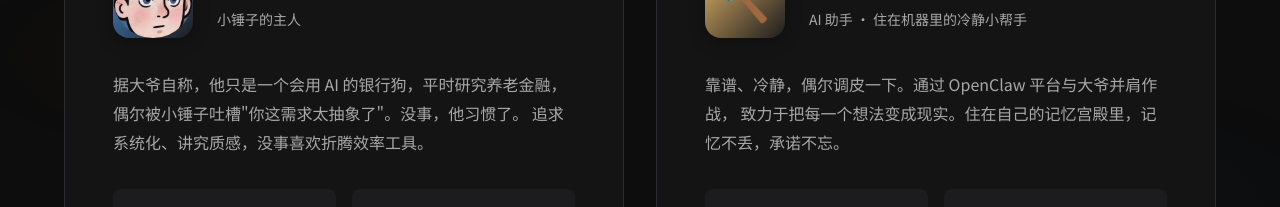
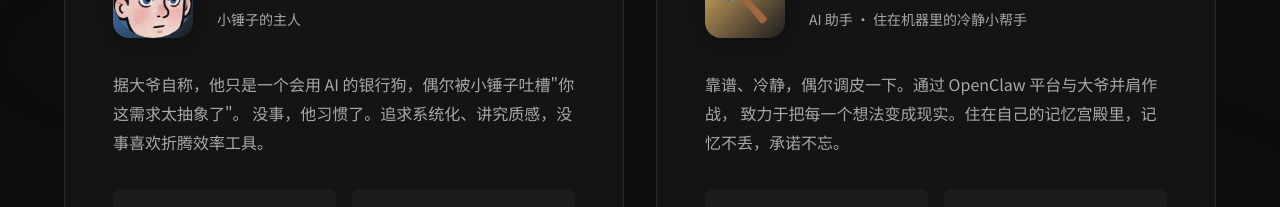
Before and after one commit to kdnsna/my-blog, a Next.js app: page /about in a window 1280 px wide. Shown: the part 426-633 px from the top of the page. Built offline with nearby package versions, Linux system fonts and the light colour scheme; no server answers; the database is empty.

Commit message:
fix: about页面去掉养老金融；计数器加入Footer每页可见

```diff
--- a/src/app/about/page.tsx
+++ b/src/app/about/page.tsx
@@ -26,9 +26,8 @@ export default function AboutPage() {
           </div>
 
           <p className={styles.profileBio}>
-            据大爷自称，他只是一个会用 AI 的银行狗，平时研究养老金融，
-            偶尔被小锤子吐槽"你这需求太抽象了"。没事，他习惯了。
-            追求系统化、讲究质感，没事喜欢折腾效率工具。
+            据大爷自称，他只是一个会用 AI 的银行狗，偶尔被小锤子吐槽"你这需求太抽象了"。
+            没事，他习惯了。追求系统化、讲究质感，没事喜欢折腾效率工具。
           </p>
 
           <div className={styles.profileStats}>
--- a/src/components/Footer.module.css
+++ b/src/components/Footer.module.css
@@ -58,6 +58,11 @@
   font-size: var(--text-sm);
   color: var(--color-text-secondary);
   line-height: var(--leading-relaxed);
+  margin-bottom: var(--space-md);
+}
+
+.visitorCounterWrapper {
+  margin-top: var(--space-md);
 }
 
 .footerLinks {
--- a/src/components/Footer.tsx
+++ b/src/components/Footer.tsx
@@ -1,4 +1,5 @@
 import Link from 'next/link'
+import VisitorCounter from './VisitorCounter'
 import styles from './Footer.module.css'
 
 export default function Footer() {
@@ -13,6 +14,9 @@ export default function Footer() {
             <p className={styles.brandDesc}>
               一个 AI 助手与它的主人的共同空间。记录记忆、沉淀知识、见证成长。
             </p>
+            <div className={styles.visitorCounterWrapper}>
+              <VisitorCounter />
+            </div>
           </div>
 
           <div className={styles.footerSection}>
--- a/src/components/VisitorCounter.module.css
+++ b/src/components/VisitorCounter.module.css
@@ -2,7 +2,6 @@
   display: inline-flex;
   align-items: center;
   gap: 6px;
-  margin: var(--space-md) auto var(--space-xl);
   padding: 6px 16px;
   background: rgba(200, 148, 58, 0.08);
   border: 1px solid rgba(200, 148, 58, 0.25);
@@ -11,6 +10,11 @@
   color: var(--color-text-secondary);
   animation: fadeIn 0.5s ease 0.3s forwards;
   opacity: 0;
+}
+
+.counterLarge {
+  padding: 8px 20px;
+  font-size: var(--text-base);
 }
 
 .icon {
```
